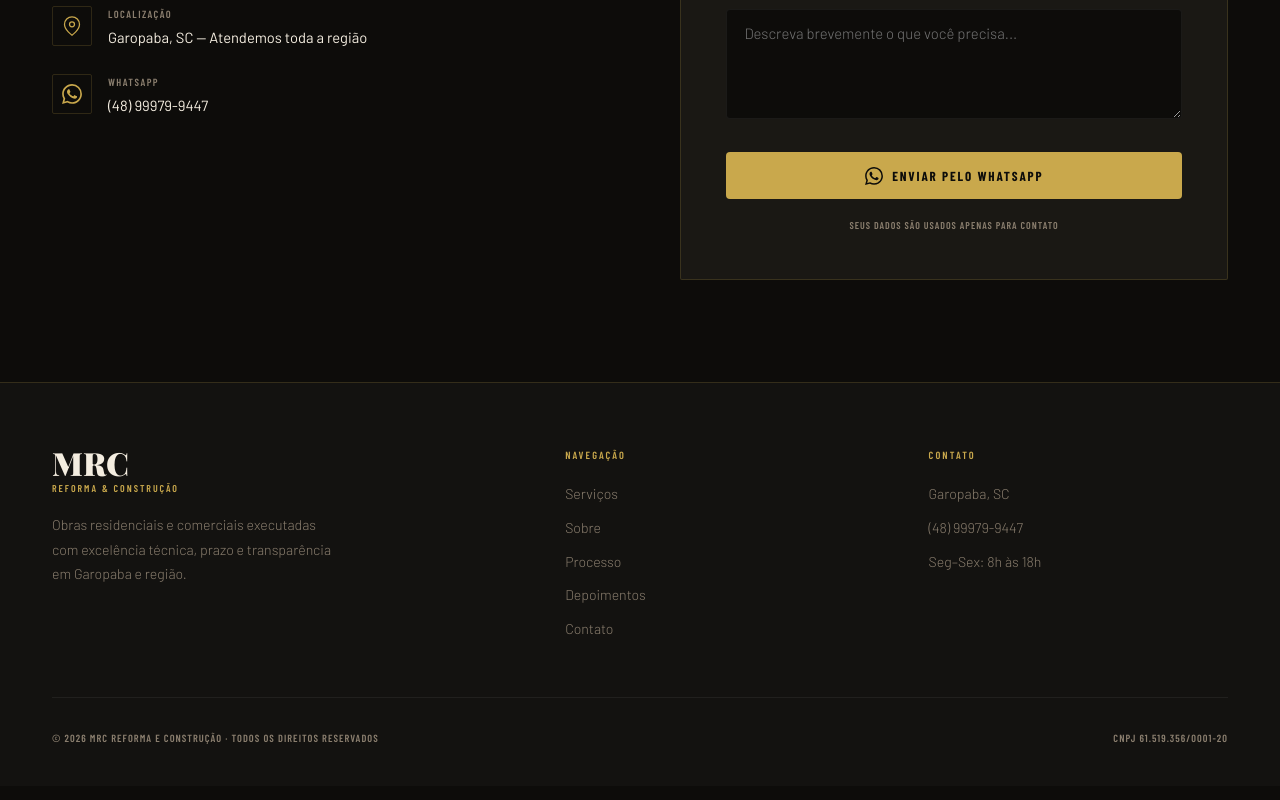
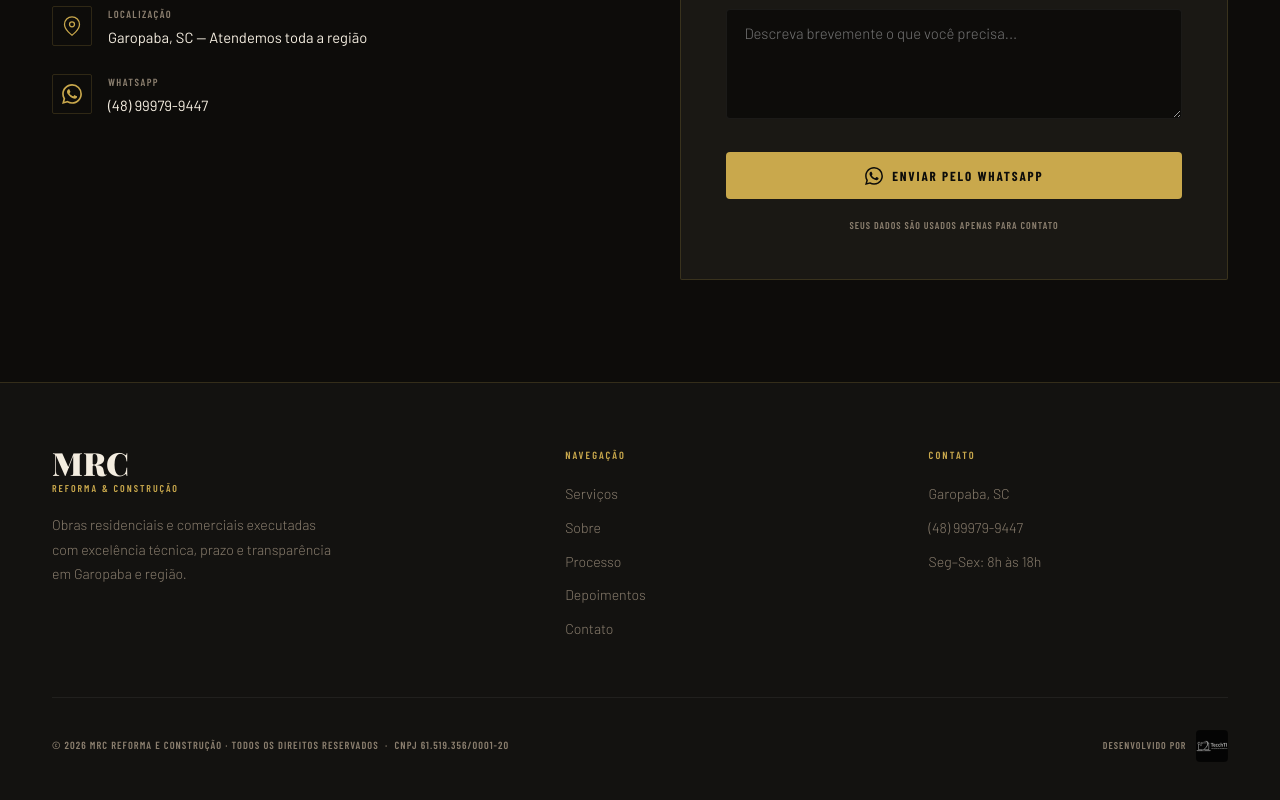
Before and after one commit to Bieli131121/MRC-SITE, a React (Vite) app: page / in a window 1280 px wide. Shown: the part 5662-6462 px from the top of the page. Built offline with nearby package versions, Linux system fonts and the light colour scheme.

Commit message:
adiciona credito desenvolvedor TechTI no rodape

```diff
--- a/src/components/Footer.jsx
+++ b/src/components/Footer.jsx
@@ -43,10 +43,14 @@ export default function Footer() {
 
         <div style={{ borderTop: '1px solid var(--border-soft)', paddingTop: '2rem', display: 'flex', justifyContent: 'space-between', alignItems: 'center', flexWrap: 'wrap', gap: '0.75rem' }}>
           <div style={{ fontFamily: 'var(--font-cond)', fontSize: '0.65rem', letterSpacing: '0.1em', textTransform: 'uppercase', color: 'var(--text-muted)' }}>
-            © {new Date().getFullYear()} MRC Reforma e Construção · Todos os direitos reservados
+            © {new Date().getFullYear()} MRC Reforma e Construção · Todos os direitos reservados &nbsp;·&nbsp; CNPJ 61.519.356/0001-20
           </div>
-          <div style={{ fontFamily: 'var(--font-cond)', fontSize: '0.65rem', letterSpacing: '0.1em', textTransform: 'uppercase', color: 'var(--text-muted)' }}>
-            CNPJ 61.519.356/0001-20
+          <div style={{ display: 'flex', alignItems: 'center', gap: '0.6rem' }}>
+            <span style={{ fontFamily: 'var(--font-cond)', fontSize: '0.62rem', letterSpacing: '0.1em', textTransform: 'uppercase', color: 'var(--text-muted)' }}>Desenvolvido por</span>
+            <img src="/TechTI.png" alt="TechTI Soluções de Informática" style={{ height: '32px', width: 'auto', objectFit: 'contain', opacity: 0.75, filter: 'grayscale(1) invert(1)', borderRadius: '4px', transition: 'opacity 0.2s' }}
+              onMouseEnter={e => e.target.style.opacity = 1}
+              onMouseLeave={e => e.target.style.opacity = 0.75}
+            />
           </div>
         </div>
       </div>
```
Also changed, not shown: public/TechTI.png (added).
